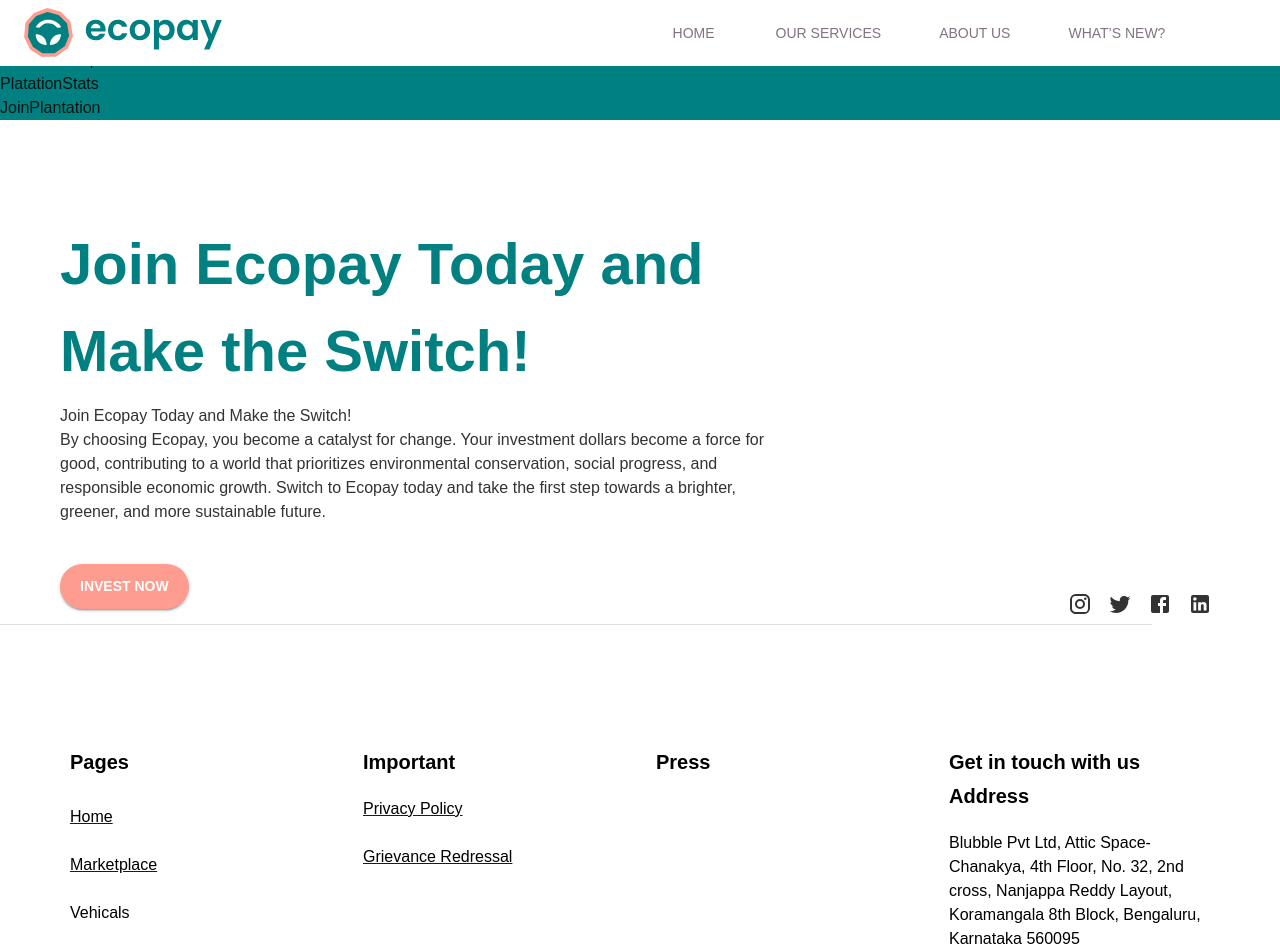
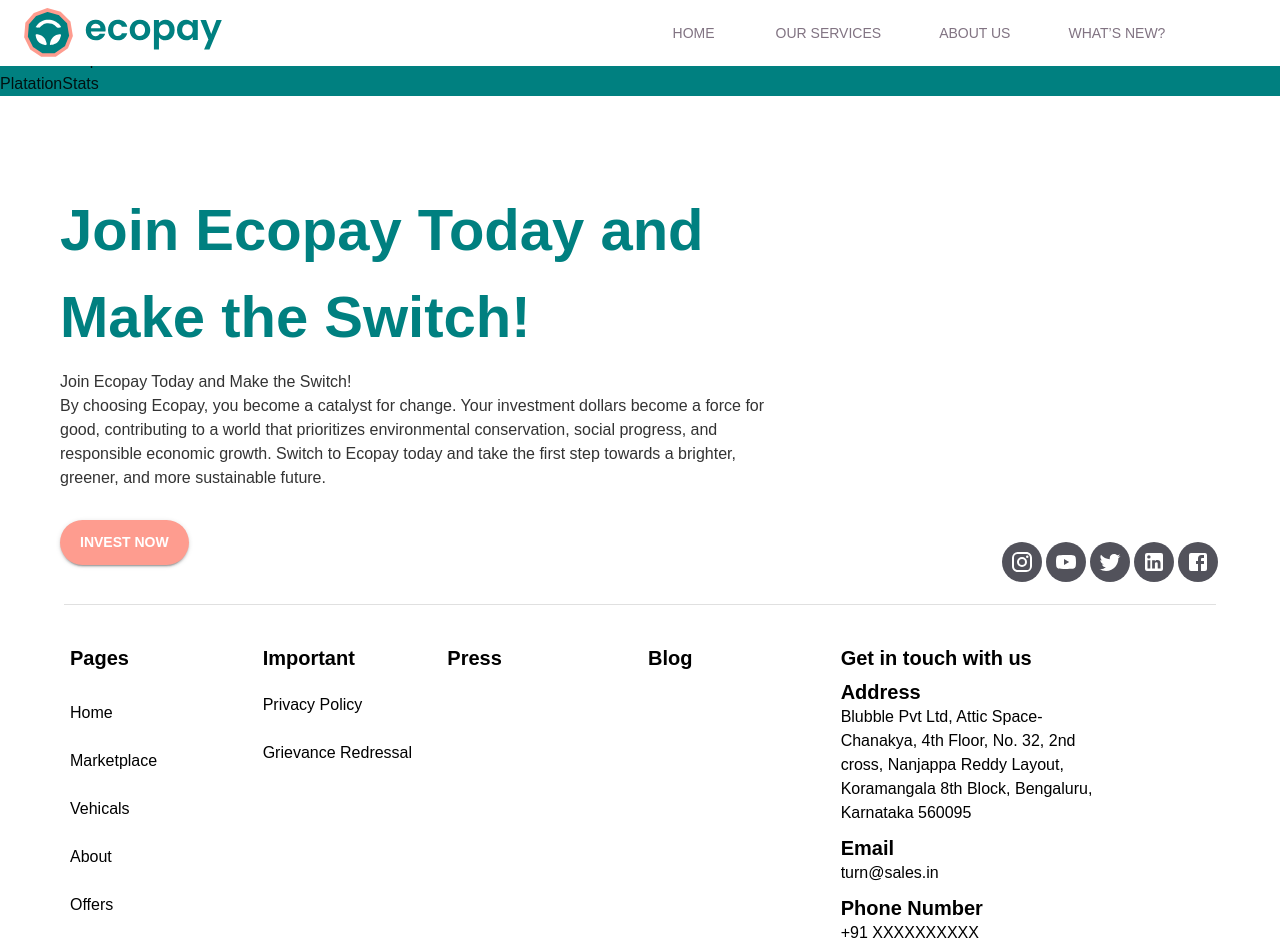
Before and after one commit to betting-movie/nextjs-frontend, a Next.js app: page / in a window 1280 px wide. Shown: the top 952 px of the page. Built offline with nearby package versions, Linux system fonts and the light colour scheme.

Commit message:
created join plantation component

```diff
--- a/src/modules/Home/JoinPlantation.jsx
+++ b/src/modules/Home/JoinPlantation.jsx
@@ -1,14 +1,125 @@
-import { Box, styled } from "@mui/material";
+import { Box, Button, IconButton, Typography, styled } from "@mui/material";
 import React from "react";
+import InstagramIcon from "@mui/icons-material/Instagram";
+import TwitterIcon from "@mui/icons-material/Twitter";
+
+import LinkedInIcon from "@mui/icons-material/LinkedIn";
+import { primary } from "@/src/SDK/theme";
+import { Facebook, YouTube } from "@mui/icons-material";
+
+const Icon = [
+  {
+    id: "sdgfdghf34546",
+    name: <InstagramIcon />,
+  },
+  {
+    id: "565676rdhgfhj",
+    name: <YouTube />,
+  },
+  {
+    id: "565yutu676rdhgfhj",
+    name: <TwitterIcon />,
+  },
+  {
+    id: "565yutu676rfghfdhgfhj",
+    name: <LinkedInIcon />,
+  },
+  {
+    id: "565yutu676rfghfdjkhhgfhj",
+    name: <Facebook />,
+  },
+];
 
 const CustomJoinPlantation = styled(Box)(({ theme }) => ({
+  background: "#fff",
+  ".join-heading": {
+    color: primary.main,
+  },
+  ".join-invest-button": {
+    backgroundColor: "#FE9C8F",
+    borderRadius: "73px",
+    fontWeight: "600",
+    textAlign: "center",
+    fontSize: "14px",
+    padding: "10px 20px 10px 20px",
+  },
   [theme.breakpoints.down("md")]: {},
 
   [theme.breakpoints.down("sm")]: {},
 }));
 
 const JoinPlantation = () => {
-  return <CustomJoinPlantation>JoinPlantation</CustomJoinPlantation>;
+  return (
+    <CustomJoinPlantation>
+      <Box
+        sx={{
+          padding: { xs: "10px 20px", md: "90px 60px" },
+          width: { xs: "90%", md: "65%" },
+        }}
+      >
+        <Typography
+          sx={{
+            fontSize: { xs: "24px", md: "58px" },
+            paddingBottom: { xs: "10px" },
+            fontWeight: "700",
+          }}
+          className="join-heading"
+        >
+          Join Ecopay Today and Make the Switch!
+        </Typography>
+        <Typography
+          sx={{
+            fontSize: { xs: "10px", md: "16px" },
+            fontWeight: "500",
+            color: primary.mainText,
+          }}
+        >
+          Join Ecopay Today and Make the Switch!
+          <br /> By choosing Ecopay, you become a catalyst for change. Your
+          investment dollars become a force for good, contributing to a world
+          that prioritizes environmental conservation, social progress, and
+          responsible economic growth. Switch to Ecopay today and take the first
+          step towards a brighter, greener, and more sustainable future.
+        </Typography>
+      </Box>
+      <Box
+        sx={{
+          padding: { xs: "10px 20px", md: "20px 60px" },
+          display: "flex",
+          justifyContent: { md: "space-between" },
+          flexDirection: { xs: "column", md: "row" },
+          marginTop: { md: "-80px" },
+        }}
+      >
+        <Box>
+          <Button variant="contained" className="join-invest-button">
+            Invest Now
+          </Button>
+        </Box>
+        <Box
+          className="media-icon-container"
+          sx={{ paddingTop: { xs: "20px" } }}
+        >
+          {Icon.map((icon) => (
+            <>
+              <IconButton
+                variant="contained"
+                sx={{
+                  borderRadius: "50%",
+                  background: "#52525b",
+                  color: "#fff",
+                  margin: "2px",
+                }}
+                key={icon.id}
+              >
+                {icon.name}
+              </IconButton>
+            </>
+          ))}
+        </Box>
+      </Box>
+    </CustomJoinPlantation>
+  );
 };
 
 export const MemoizedJoinPlantation = React.memo(JoinPlantation);
--- a/src/modules/Layout/Footer.jsx
+++ b/src/modules/Layout/Footer.jsx
@@ -12,25 +12,10 @@
 } from "@mui/material";
 import { useRouter } from "next/router";
 import React from "react";
-import InstagramIcon from "@mui/icons-material/Instagram";
-import TwitterIcon from "@mui/icons-material/Twitter";
-import FacebookIcon from "@mui/icons-material/Facebook";
-import LinkedInIcon from "@mui/icons-material/LinkedIn";
+
 import { primary } from "@/src/SDK/theme";
-import Link from "next/link";
 
 const CustomFooter = styled(Box)(({ theme }) => ({
-  ".footer-heading": {
-    color: primary.main,
-  },
-  ".footer-invest-button": {
-    backgroundColor: "#FE9C8F",
-    borderRadius: "73px",
-    fontWeight: "600",
-    textAlign: "center",
-    fontSize: "14px",
-    padding: "10px 20px 10px 20px",
-  },
   ".heading": {
     fontWeight: "700",
     fontSize: "20px",
@@ -51,12 +36,38 @@
     width: "100%",
     marginBottom: "-80px",
   },
+  ".footer-sub-heading": {
+    fontWeight: "700",
+    fontSize: "20px",
+    lineHeight: "1.1em",
+    color: "#000000",
+  },
   [theme.breakpoints.down("md")]: {
+    ".heading": {
+      fontSize: "10px",
+    },
+    ".footer-sub-heading": {
+      fontSize: "10px",
+    },
+    ".sub-data": {
+      fontSize: "8px",
+    },
+    ".footer-bottom-curve": {
+      marginTop: "-64px",
+    },
+    ".footer-plant-style": {
+      marginBottom: "-24px",
+    },
+  },
+  [theme.breakpoints.down("sm")]: {
     ".heading": {
       fontSize: "8px",
     },
+    ".footer-sub-heading": {
+      fontSize: "8px",
+    },
     ".sub-data": {
-      fontSize: "4px",
+      fontSize: "6px",
     },
     ".footer-bottom-curve": {
       marginTop: "-64px",
@@ -71,95 +82,33 @@
   return (
     <CustomFooter>
       <Box sx={{ backgroundColor: "#FFF" }}>
-        <Box>
-          <Box
+        <Divider
           sx={{
-              padding: { xs: "10px 20px", md: "100px 60px" },
-              width: { xs: "90%", md: "65%" },
+            color: "#D9D9D9",
+            width: "90%",
+            margin: "auto",
+            marginBottom: { md: "-100px" },
           }}
-          >
-            <Typography
-              sx={{
-                fontSize: { xs: "24px", md: "58px" },
-                paddingBottom: { xs: "10px" },
-                fontWeight: "700",
-              }}
-              className="footer-heading"
-            >
-              Join Ecopay Today and Make the Switch!
-            </Typography>
-            <Typography
-              sx={{
-                fontSize: { xs: "10px", md: "16px" },
-                fontWeight: "500",
-                color: primary.mainText,
-              }}
-            >
-              Join Ecopay Today and Make the Switch!
-              <br /> By choosing Ecopay, you become a catalyst for change. Your
-              investment dollars become a force for good, contributing to a
-              world that prioritizes environmental conservation, social
-              progress, and responsible economic growth. Switch to Ecopay today
-              and take the first step towards a brighter, greener, and more
-              sustainable future.
-            </Typography>
-          </Box>
-          <Box
-            sx={{
-              padding: { xs: "0px 20px", md: "0px 60px" },
-              display: "flex",
-              justifyContent: { md: "space-between" },
-              flexDirection: { xs: "column", md: "row" },
-              marginTop: { md: "-60px" },
-            }}
-          >
-            <Box>
-              <Button variant="contained" className="footer-invest-button">
-                Invest Now
-              </Button>
-            </Box>
-            <Box
-              className="media-icon-container"
-              sx={{ paddingTop: { xs: "20px" } }}
-            >
-              <IconButton>
-                {" "}
-                <InstagramIcon sx={{ color: primary.mainText }} />
-              </IconButton>
-              <IconButton>
-                <TwitterIcon sx={{ color: primary.mainText }} />
-              </IconButton>
-              <IconButton>
-                {" "}
-                <FacebookIcon sx={{ color: primary.mainText }} />
-              </IconButton>
-              <IconButton>
-                {" "}
-                <LinkedInIcon sx={{ color: primary.mainText }} />
-              </IconButton>
-            </Box>
-          </Box>
-        </Box>
-        <Divider sx={{ color: "#D9D9D9", width: "90%" }} />
+        />
         <Grid
           container
-          spacing={4}
-          sx={{ p: { xs: "28px 20px 0px 20px", md: "126px 70px 64px 70px" } }}
+          spacing={2}
+          sx={{ p: { xs: "20px 20px 0px 20px", md: "126px 70px 64px 70px" } }}
         >
-          <Grid sx={{ display: "block" }} item xs={3} lg={3}>
+          <Grid sx={{ display: "block" }} item xs={2} lg={2}>
             <Typography className="heading">{"Pages"}</Typography>
             <List>
               <ListItem sx={{ padding: "8px 0px" }}>
-                <Link href="#">
+                {/* <Link href="#"> */}
                 <ListItemText
                   primary={
                     <Typography className="sub-data">{"Home"}</Typography>
                   }
                 />
-                </Link>
+                {/* </Link> */}
               </ListItem>
               <ListItem sx={{ padding: "8px 0px" }}>
-                <Link href="#">
+                {/* <Link href="#"> */}
                 <ListItemText
                   primary={
                     <Typography className="sub-data">
@@ -167,7 +116,7 @@
                     </Typography>
                   }
                 />
-                </Link>
+                {/* </Link> */}
               </ListItem>
 
               <ListItem sx={{ padding: "8px 0px" }}>
@@ -193,10 +142,13 @@
               </ListItem>
             </List>
           </Grid>
-          <Grid sx={{ display: "block" }} item xs={3} lg={3}>
+
+          <Grid sx={{ display: "block" }} item xs={2} lg={4}>
+            <Grid container>
+              <Grid sx={{ display: "block" }} item xs={12} lg={6}>
                 <Typography className="heading">{"Important"}</Typography>
                 <ListItem sx={{ padding: "8px 0px" }}>
-              <Link href="#">
+                  {/* <Link href="#"> */}
                   <ListItemText
                     primary={
                       <Typography className="sub-data">
@@ -204,10 +156,10 @@
                       </Typography>
                     }
                   />
-              </Link>
+                  {/* </Link> */}
                 </ListItem>
                 <ListItem sx={{ padding: "8px 0px" }}>
-              <Link href="#">
+                  {/* <Link href="#"> */}
                   <ListItemText
                     primary={
                       <Typography className="sub-data">
@@ -215,26 +167,30 @@
                       </Typography>
                     }
                   />
-              </Link>
+                  {/* </Link> */}
                 </ListItem>
               </Grid>
-
-          <Grid sx={{ display: "block" }} item xs={3} lg={3}>
+              <Grid sx={{ display: "block" }} item xs={12} lg={6}>
                 <Typography className="heading">{"Press"}</Typography>
               </Grid>
-          {/* <Grid sx={{ display: "block" }} item xs={3} lg={3}>
+            </Grid>
+            {/* <Typography className="heading">{"Blog"}</Typography> */}
+          </Grid>
+          <Grid sx={{ display: "block" }} item xs={2} lg={2}>
             <Typography className="heading">{"Blog"}</Typography>
-        </Grid> */}
-
-          <Grid sx={{ display: "block" }} item xs={3} lg={3}>
+          </Grid>
+          <Grid sx={{ display: "block" }} item xs={6} lg={3}>
             <Typography className="heading">
               {"Get in touch with us"}
             </Typography>
-            <Typography className="heading">{"Address"}</Typography>
+            <Typography className="footer-sub-heading">{"Address"}</Typography>
             <ListItem sx={{ padding: "8px 0px" }}>
               <ListItemText
                 primary={
-                  <Typography className="sub-data">
+                  <Typography
+                    className="sub-data"
+                    sx={{ marginTop: { xs: "-10px" } }}
+                  >
                     {
                       "Blubble Pvt Ltd, Attic Space- Chanakya, 4th Floor, No. 32, 2nd cross, Nanjappa Reddy Layout, Koramangala 8th Block, Bengaluru, Karnataka 560095"
                     }
@@ -242,21 +198,29 @@
                 }
               />
             </ListItem>
-            <Typography className="heading">{"Email"}</Typography>
+            <Typography className="footer-sub-heading">{"Email"}</Typography>
             <ListItem sx={{ padding: "8px 0px" }}>
               <ListItemText
                 primary={
-                  <Typography className="sub-data">
+                  <Typography
+                    className="sub-data"
+                    sx={{ marginTop: { xs: "-10px" } }}
+                  >
                     {"turn@sales.in"}
                   </Typography>
                 }
               />
             </ListItem>
-            <Typography className="heading">{"Phone Number"}</Typography>
+            <Typography className="footer-sub-heading">
+              {"Phone Number"}
+            </Typography>
             <ListItem sx={{ padding: "8px 0px" }}>
               <ListItemText
                 primary={
-                  <Typography className="sub-data">
+                  <Typography
+                    className="sub-data"
+                    sx={{ marginTop: { xs: "-10px" } }}
+                  >
                     {"+91 XXXXXXXXXX"}
                   </Typography>
                 }
@@ -265,7 +229,10 @@
             <ListItem sx={{ padding: "8px 0px" }}>
               <ListItemText
                 primary={
-                  <Typography className="sub-data">{`© Copyright 2021. All rights reserved.`}</Typography>
+                  <Typography
+                    className="sub-data"
+                    sx={{ marginTop: { xs: "-10px" } }}
+                  >{`© Copyright 2021. All rights reserved.`}</Typography>
                 }
               />
             </ListItem>
```
Lines whose indentation alone changed are shown as unchanged.
